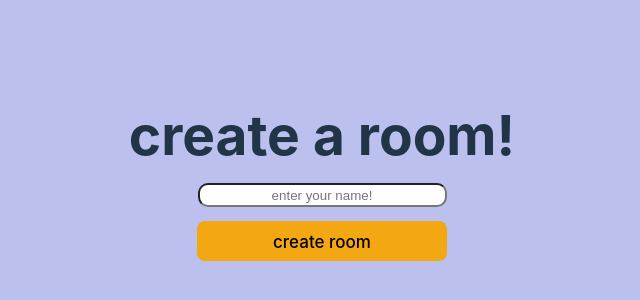
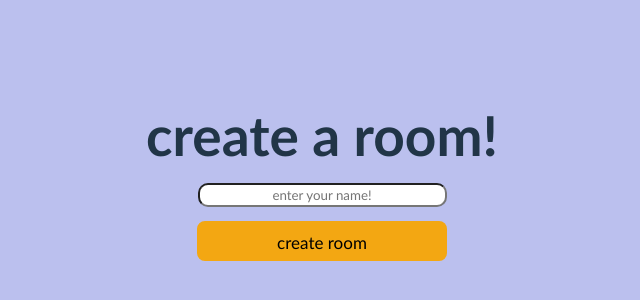
Before and after one commit to ejiang24/brushup, a React (Vite) app in the folder frontend/: page /createroom in a window 1280 px wide. Shown: the part 52-352 px from the top of the page, without its empty margins (318-958 px from the left). Built offline with nearby package versions, Linux system fonts and the light colour scheme; no server answers.

Commit message:
changed font

```diff
--- a/frontend/src/pages/CreateRoom.tsx
+++ b/frontend/src/pages/CreateRoom.tsx
@@ -64,7 +64,7 @@ const CreateRoom = (props: CreateRoomProps) => {
 };
 
 async function getQuiz() {
-  return fetch("http://localhost:3234/makequiz")
+  return fetch("http://localhost:3235/makequiz")
     .then((response) => response.json())
     .then((ResponseObject) => {
       console.log("QUIZ:");
--- a/frontend/src/styles/App.css
+++ b/frontend/src/styles/App.css
@@ -10,4 +10,5 @@
   text-align: center;
   background-image: linear-gradient(rgb(108, 171, 239), purple);
   overflow-y:scroll;
+
 }
--- a/frontend/src/styles/HomeStyle.css
+++ b/frontend/src/styles/HomeStyle.css
@@ -13,6 +13,7 @@ in reference to that */
     background-color: #BBC0EE;;
     overflow-y:scroll;
     overflow-x:scroll;
+    font-family:"Optima", serif;
 }
 
 .homeVerticalContainer{
--- a/frontend/src/styles/JoinRoom.css
+++ b/frontend/src/styles/JoinRoom.css
@@ -2,6 +2,7 @@
   margin: 0;
   padding: 0;
   text-align: center;
+  font-family:"Optima", serif;
 }
 
 .joinVerticalContainer{
--- a/frontend/src/styles/Question.css
+++ b/frontend/src/styles/Question.css
@@ -3,6 +3,10 @@
   grid-template-columns: auto auto;
 
 
+}
+
+#root{
+    font-family:"Optima", serif;
 }
 .logo{
     font-size: 3vh;
--- a/frontend/src/styles/WaitingRoom.css
+++ b/frontend/src/styles/WaitingRoom.css
@@ -2,6 +2,7 @@
   margin: 0;
   padding: 0;
   text-align: center;
+  font-family:"Optima", serif;
 }
 
 .waitVerticalContainer {
--- a/frontend/src/styles/index.css
+++ b/frontend/src/styles/index.css
@@ -12,6 +12,7 @@
   -webkit-font-smoothing: antialiased;
   -moz-osx-font-smoothing: grayscale;
   -webkit-text-size-adjust: 100%;
+  font-family:"Optima", serif;
 }
 head{
   margin-top:0px;
```
Also changed, not shown: 3 other files (tests, documents, lock files or other folders).
